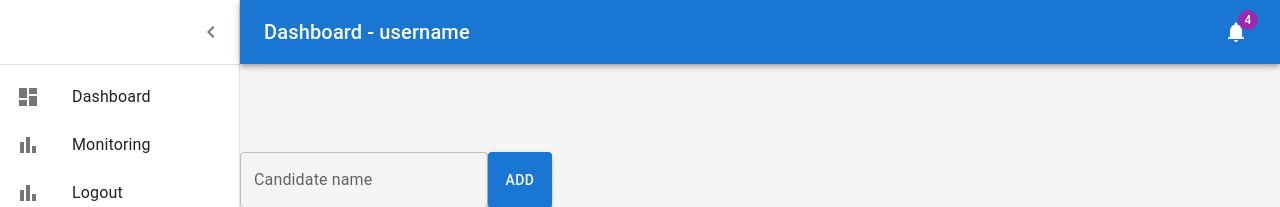
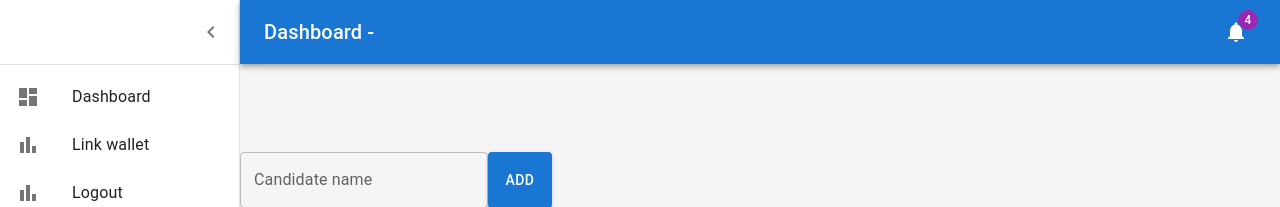
Before and after one commit to JuhoKem/Universal-voting-system, a Next.js app: page /dashboard in a window 1280 px wide. Shown: the top 207 px of the page. Built offline with nearby package versions, Linux system fonts and the light colour scheme.

Commit message:
metamask connect

```diff
--- a/components/Dashboard.tsx
+++ b/components/Dashboard.tsx
@@ -1,7 +1,6 @@
 import { createTheme, ThemeProvider } from '@mui/material/styles';
 import CssBaseline from '@mui/material/CssBaseline';
 import Box from '@mui/material/Box';
-// testi 1
 
 import SideBar from "./SideBar";
 import { Button, Card, CardActions, CardContent, Container, Grid, Paper, TextField, Toolbar, Typography } from '@mui/material';
--- a/components/SideBar.tsx
+++ b/components/SideBar.tsx
@@ -10,6 +10,7 @@ import NotificationsIcon from '@mui/icons-material/Notifications';
 import ChevronLeftIcon from '@mui/icons-material/ChevronLeft';
 import DashboardIcon from '@mui/icons-material/Dashboard';
 import BarChartIcon from '@mui/icons-material/BarChart';
+import { useEffect, useState } from 'react';
 
 const drawerWidth: number = 240;
 
@@ -65,10 +66,44 @@ const Drawer = styled(MuiDrawer, { shouldForwardProp: (prop) => prop !== 'open'
 
 export default function SideBar() {
     const [open, setOpen] = React.useState(true);
+    const [metamask, setMetamask] = useState(false);
+    const [isConnected, setIsConnected] = useState(false);
+    const [accountAddress, setAccountAddress] = useState("");
 
     const toggleDrawer = () => {
         setOpen(!open);
     };
+
+    const connectWallet = async () => {
+        if (!metamask) {
+            console.log("not connected");
+            return;
+        }
+        try {
+            const { ethereum }: any = window;
+            const accounts = await ethereum.request({
+                method: "eth_requestAccounts",
+            });
+            setAccountAddress(accounts[0]);
+            setIsConnected(true);
+        } catch (err) {
+            console.error(err);
+            setIsConnected(false);
+        }
+
+    };
+
+    useEffect(() => {
+        const { ethereum }: any = window;
+        const checkAvailability = async () => {
+            console.log("checking metamask availability")
+            if (!ethereum) {
+                setMetamask(false);
+            }
+            setMetamask(true);
+        }
+        checkAvailability();
+    }, []);
 
     return (
         <>
@@ -90,7 +125,7 @@ export default function SideBar() {
                         color="inherit"
                         noWrap
                         sx={{ flexGrow: 1 }}
-                        >Dashboard - {"username"}
+                        >Dashboard - {accountAddress}
                     </Typography>
                     <IconButton color="inherit">
                         <Badge badgeContent={4} color="secondary">
@@ -121,11 +156,11 @@ export default function SideBar() {
                             </ListItemIcon>
                             <ListItemText primary="Dashboard" />
                         </ListItemButton>
-                        <ListItemButton>
+                        <ListItemButton onClick={async () => await connectWallet() } >
                             <ListItemIcon>
                                 <BarChartIcon />
                             </ListItemIcon>
-                            <ListItemText primary="Monitoring" />
+                            <ListItemText primary="Link wallet" />
                         </ListItemButton>
                         <ListItemButton onClick={() => console.log("signing out")}>
                             <ListItemIcon>
--- a/package.json
+++ b/package.json
@@ -20,6 +20,7 @@
     "@types/react-dom": "18.0.10",
     "eslint": "8.34.0",
     "eslint-config-next": "13.1.6",
+    "ethers": "^6.3.0",
     "next": "13.1.6",
     "next-auth": "^4.22.1",
     "react": "18.2.0",
```
Also changed, not shown: 1 other file (tests, documents, lock files or other folders).
